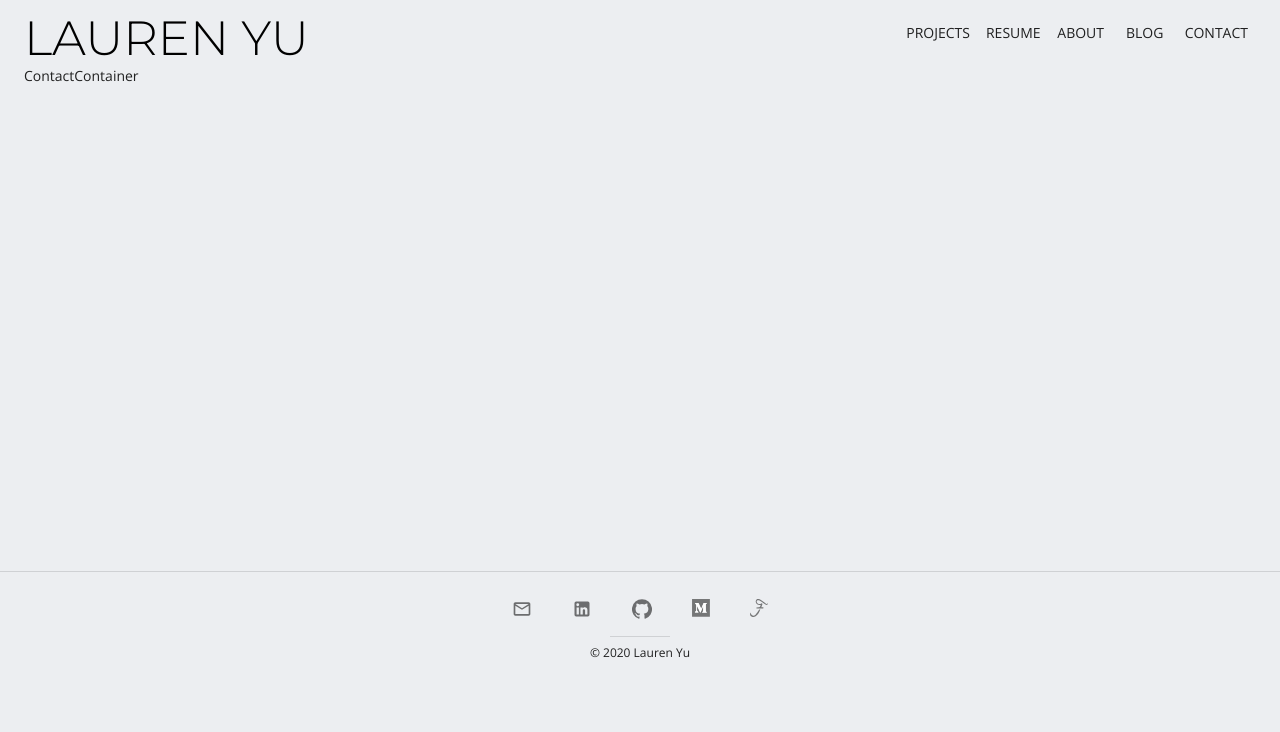
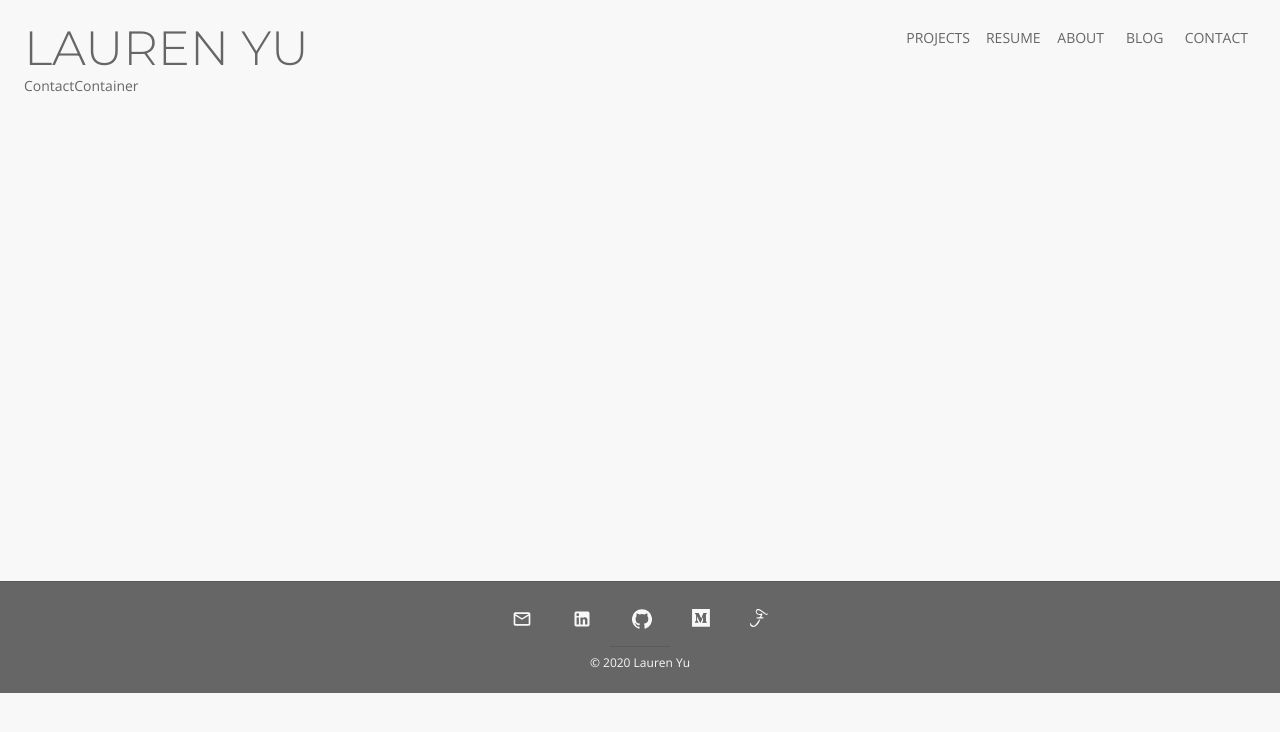
Before and after one commit to laurenyz/portfolio, a React (Create React App) app: page /contact in a window 1280 px wide. Shown: the top 732 px of the page. Built offline with nearby package versions, Linux system fonts and the light colour scheme.

Commit message:
updated theme and icon colors

```diff
--- a/src/assets/material_ui_theme.js
+++ b/src/assets/material_ui_theme.js
@@ -3,14 +3,17 @@ import { createMuiTheme } from '@material-ui/core/styles'
 const theme = createMuiTheme({
     palette: {
         primary: {
-          main: '#ab003c',
+          main: '#666666',
         },
         secondary: {
           main: '#eceef7',
         },
         background: {
           paper: '#fff',
-          default: '#eceef1'
+          default: '#F8F8F8'
+        },
+        text: {
+          primary: "#666666"
         },
       },
     typography: {
--- a/src/components/Footer.jsx
+++ b/src/components/Footer.jsx
@@ -7,24 +7,35 @@ import GitHubIcon from '@material-ui/icons/GitHub';
 import LinkedInIcon from '@material-ui/icons/LinkedIn';
 import IconButton from '@material-ui/core/IconButton'
 import { withRouter } from 'react-router-dom'
+import { makeStyles } from "@material-ui/core/styles";
+
+const useStyles = makeStyles(theme => ({
+  root: {
+    background: "#666666"
+  },
+  white: {
+    color: "#F8F8F8"
+  }
+}));
 
 const Footer = (props) => {
+  const classes = useStyles();
     return (
-<div style={{margin: "auto", textAlign: "center", paddingBottom: 20 }}>
+<div style={{margin: "auto", textAlign: "center", paddingBottom: 20 }} className={classes.root}>
 <Divider style={{ margin: "5px auto", width: "full" }} />
     <Grid container justify={"center"} spacing={2} style={{paddingTop: 10}}>
       <Grid item>
-          <IconButton href="mailto:laurenkyu@gmail.com">
+          <IconButton href="mailto:laurenkyu@gmail.com" className={classes.white}>
           <MailOutlineIcon fontSize="small" />
           </IconButton>
       </Grid>
       <Grid item >
-        <IconButton onClick={handleOnClickLinkedIn} size="medium">
+        <IconButton onClick={handleOnClickLinkedIn} size="medium" className={classes.white}>
             <LinkedInIcon fontSize="small" />
         </IconButton>
       </Grid>
       <Grid item>
-          <IconButton onClick={handleOnClickGithub}>
+          <IconButton onClick={handleOnClickGithub} className={classes.white}>
             <GitHubIcon fontSize="small"/>
           </IconButton>
       </Grid>
@@ -42,8 +53,8 @@ const Footer = (props) => {
 
       </Grid>
     </Grid>
-    <Divider style={{ margin: "5px auto", width: 60 }} />
-    <Typography variant="caption" align={"center"}>
+    <Divider style={{ margin: "5px auto", width: 60 }} className={classes.white}/>
+    <Typography variant="caption" align={"center"} className={classes.white}>
       © {new Date().getFullYear()} Lauren Yu
     </Typography>
   </div>
--- a/src/components/Navbar.jsx
+++ b/src/components/Navbar.jsx
@@ -14,7 +14,7 @@ const Navbar = (props) => {
                     <Toolbar>
                         <Grid container justify="space-between" alignItems="center">
                             <Grid item>
-                                <Typography onClick={handleOnClickHomepage} style={{cursor: "pointer", color:"#000000", fontFamily: "Montserrat, sans-serif", paddingTop:"10px"}} variant = "h3">LAUREN YU</Typography>
+                                <Typography onClick={handleOnClickHomepage} style={{cursor: "pointer", color:"#666666", fontFamily: "Montserrat, sans-serif", paddingTop:"20px"}} variant = "h3">LAUREN YU</Typography>
                             </Grid>
                             <Grid item>
                                 <Grid container>
```
Also changed, not shown: src/assets/images/icons/mediumIcon.svg, src/assets/images/icons/powerToFlyIcon.svg.
